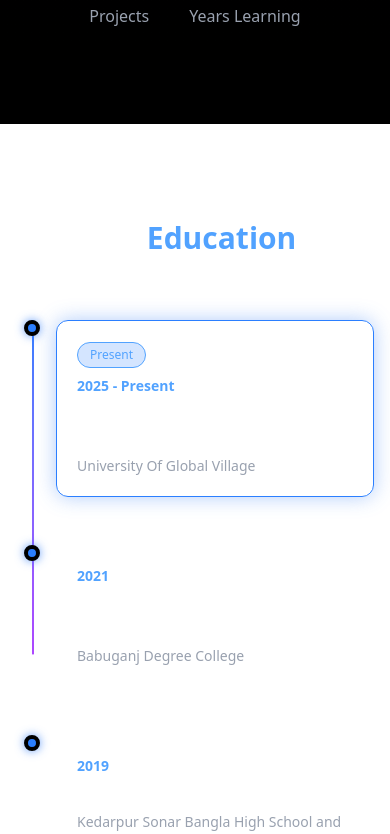
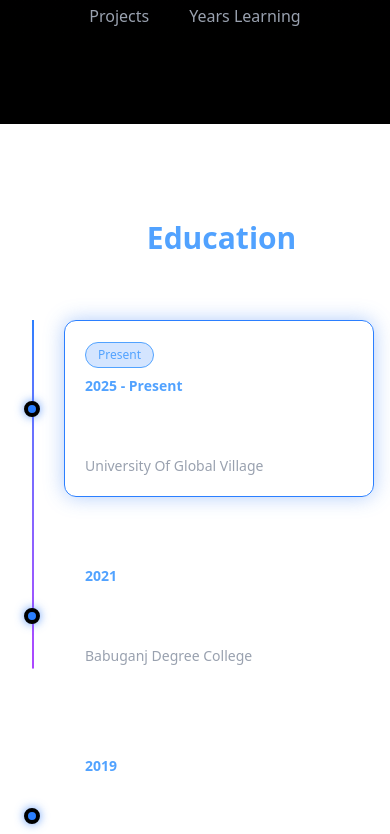
Before and after one commit to emon-101/my-portfolio, a Next.js app: page / in a window 390 px wide. Shown: the part 2240-3074 px from the top of the page. Built offline with nearby package versions, Linux system fonts and the light colour scheme.

Commit message:
refactor Education component layout and enhance animation effects

```diff
--- a/src/components/main/Education.jsx
+++ b/src/components/main/Education.jsx
@@ -34,10 +34,11 @@ const Education = () => {
       institution: "Kedarpur Sonar Bangla High School and College",
     },
   ];
+
   return (
     <section
       ref={ref}
-      className="py-24 px-4 sm:px-6 md:px-10 text-white relative"
+      className="py-24 px-4 sm:px-6 md:px-10 text-white relative overflow-x-hidden"
     >
       {/* Title */}
       <h2 className="text-3xl sm:text-4xl font-bold text-center mb-16">
@@ -45,26 +46,44 @@ const Education = () => {
       </h2>
 
       <div className="relative max-w-5xl mx-auto">
-        {/* 🔥 Animated Line */}
+        {/* Center vertical line — desktop only */}
         <motion.div
           style={{ scaleY }}
-          className="absolute origin-top left-4 md:left-[45.75%] top-0 w-0.5 h-full bg-linear-to-b from-blue-500 to-purple-500"
+          className="hidden md:block absolute left-1/2 -translate-x-1/2 top-0 w-0.5 h-full origin-top bg-linear-to-b from-blue-500 to-purple-500"
+        />
+
+        {/* Left vertical line — mobile only */}
+        <motion.div
+          style={{ scaleY }}
+          className="md:hidden absolute left-4 top-0 w-0.5 h-full origin-top bg-linear-to-b from-blue-500 to-purple-500"
         />
 
         <div className="space-y-12">
-          {education.map((item, i) => (
+          {education.map((item, i) => {
+            const isLeft = i % 2 === 0;
+            return (
               <motion.div
                 key={i}
-              initial={{ opacity: 0, y: 30 }}
-              whileInView={{ opacity: 1, y: 0 }}
+                initial={{ opacity: 0, y: 30, x: isLeft ? -20 : 20 }}
+                whileInView={{ opacity: 1, y: 0, x: 0 }}
                 transition={{ duration: 0.5, delay: i * 0.1 }}
-              className="relative flex items-start"
+                className="relative flex items-center md:justify-center"
               >
-              {/* 🔵 Dot */}
-              <div className="absolute left-2 md:left-[45%] w-4 h-4 bg-blue-500 rounded-full border-4 border-black shadow-[0_0_10px_rgba(59,130,246,0.8)] z-10" />
+                {/* Dot: left line on mobile, center line on desktop */}
+                <div className="absolute left-4 md:left-1/2 -translate-x-1/2 w-4 h-4 bg-blue-500 rounded-full border-4 border-black shadow-[0_0_10px_rgba(59,130,246,0.8)] z-10" />
 
-              {/* 📦 Card */}
-              <div className="ml-10 md:ml-auto md:w-1/2 md:pl-10 w-full">
+                {/* Card: full-width indented on mobile, alternating halves on desktop */}
+                <div
+                  className={`
+                    w-full pl-12
+                    md:pl-0 md:w-1/2 md:px-10
+                    ${
+                      isLeft
+                        ? "md:mr-auto md:text-right md:pr-10 md:pl-0"
+                        : "md:ml-auto md:text-left md:pl-10 md:pr-0"
+                    }
+                  `}
+                >
                   <div
                     className={`bg-white/10 backdrop-blur-lg border rounded-xl p-5 md:p-6
                     hover:-translate-y-2 transition duration-300
@@ -95,7 +114,8 @@ const Education = () => {
                   </div>
                 </div>
               </motion.div>
-          ))}
+            );
+          })}
         </div>
       </div>
     </section>
```
Lines whose indentation alone changed are shown as unchanged.
